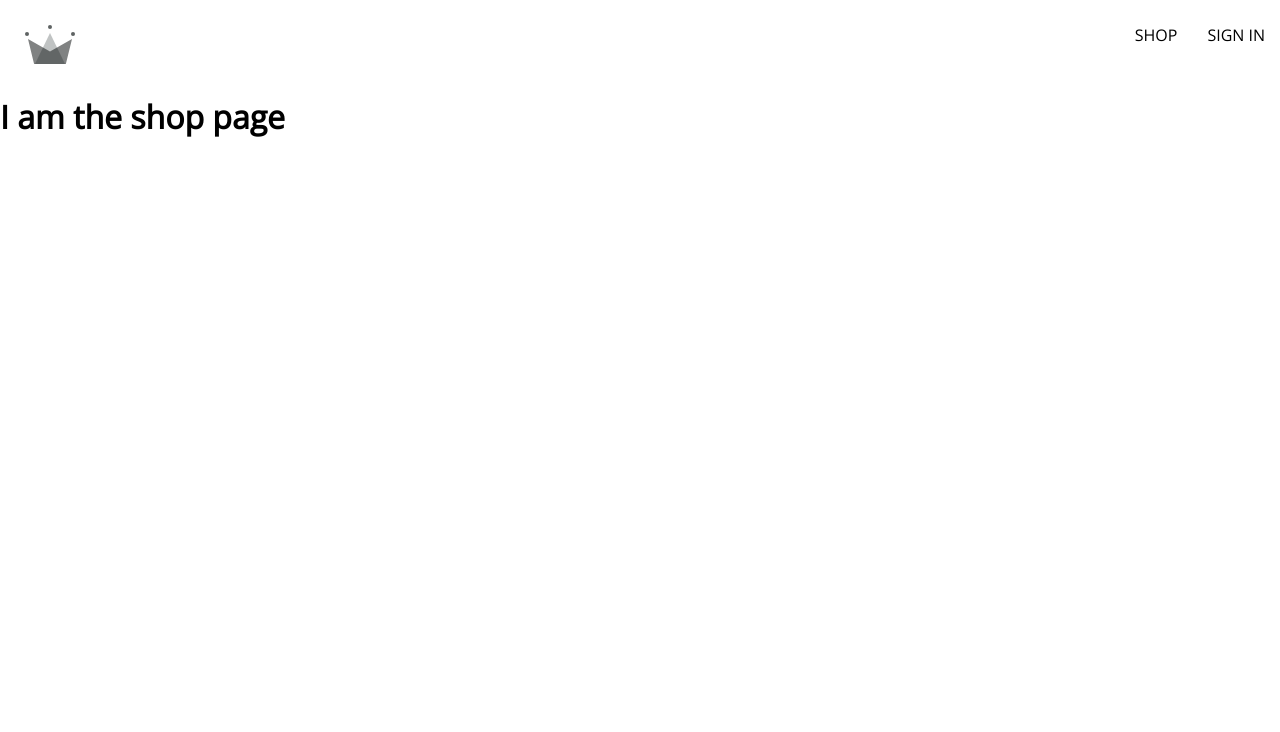
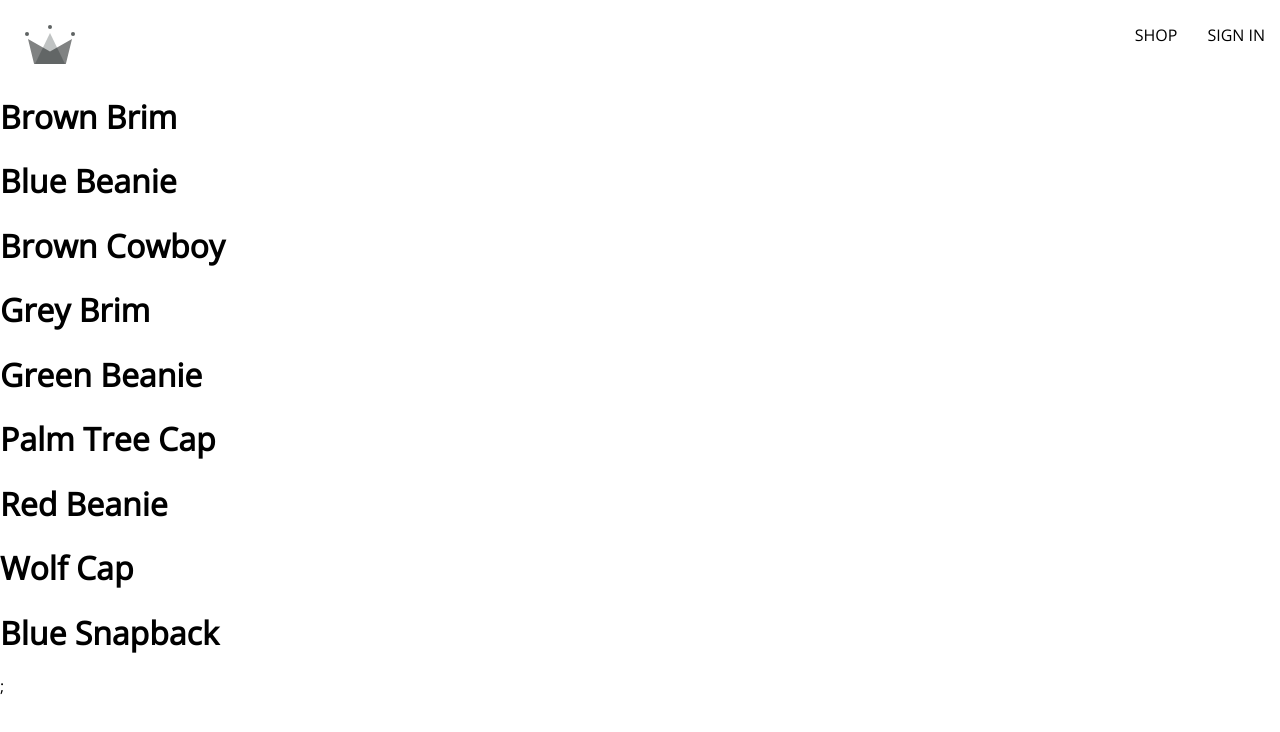
Before and after one commit to ahallam75/ecommerce-clothing-store, a React (Create React App) app: page /shop in a window 1280 px wide. Shown: the top 732 px of the page. Built offline with nearby package versions, Linux system fonts and the light colour scheme; no server answers.

Commit message:
Products context and Shop component

```diff
--- a/src/App.js
+++ b/src/App.js
@@ -3,10 +3,7 @@
 import Home from './routes/home/home.component';
 import Navigation from './routes/navigation/navigation.component';
 import Authentication from './routes/authentication/authentication.component';
-
-const Shop = () => {
-  return <h1>I am the shop page</h1>;
-};
+import Shop from './routes/shop/shop.component';
 
 const App = () => {
   return (
--- /dev/null
+++ b/src/contexts/products.context.jsx
@@ -0,0 +1,15 @@
+import { createContext, useState } from "react";
+
+import PRODUCTS from '../shop-data.json';
+
+export const ProductsContext = createContext({
+  products: [],
+});
+
+export const ProductsProvider = ({ children }) => {
+  const [ products, setProducts ] = useState(PRODUCTS);
+  const value = { products };
+  return (
+    <ProductsContext.Provider value={value}>{children}</ProductsContext.Provider>
+  )
+};
--- a/src/index.js
+++ b/src/index.js
@@ -5,13 +5,16 @@
 import './index.scss';
 import App from './App';
 import { UserProvider } from "./contexts/user.context";
+import { ProductsProvider } from "./contexts/products.context";
 
 const root = ReactDOM.createRoot(document.getElementById('root'));
 root.render(
   <React.StrictMode>
     <BrowserRouter>
       <UserProvider>
-        <App />
+        <ProductsProvider>
+          <App />
+        </ProductsProvider>
       </UserProvider>
     </BrowserRouter>
   </React.StrictMode>
--- /dev/null
+++ b/src/routes/shop/shop.component.jsx
@@ -0,0 +1,18 @@
+import { useContext } from "react";
+
+import { ProductsContext } from "../../contexts/products.context";
+
+const Shop = () => {
+  const { products } = useContext(ProductsContext);
+  return (
+    <div>
+      {products.map(({ id, name }) => (
+        <div key={id}>
+          <h1>{ name }</h1>
+        </div>
+      ))};
+    </div>
+  );
+};
+
+export default Shop;
--- /dev/null
+++ b/src/shop-data.json
@@ -0,0 +1,56 @@
+[
+  {
+    "id": 1,
+    "name": "Brown Brim",
+    "imageUrl": "https://i.ibb.co/ZYW3VTp/brown-brim.png",
+    "price": 25
+  },
+  {
+    "id": 2,
+    "name": "Blue Beanie",
+    "imageUrl": "https://i.ibb.co/ypkgK0X/blue-beanie.png",
+    "price": 18
+  },
+  {
+    "id": 3,
+    "name": "Brown Cowboy",
+    "imageUrl": "https://i.ibb.co/QdJwgmp/brown-cowboy.png",
+    "price": 35
+  },
+  {
+    "id": 4,
+    "name": "Grey Brim",
+    "imageUrl": "https://i.ibb.co/RjBLWxB/grey-brim.png",
+    "price": 25
+  },
+  {
+    "id": 5,
+    "name": "Green Beanie",
+    "imageUrl": "https://i.ibb.co/YTjW3vF/green-beanie.png",
+    "price": 18
+  },
+  {
+    "id": 6,
+    "name": "Palm Tree Cap",
+    "imageUrl": "https://i.ibb.co/rKBDvJX/palm-tree-cap.png",
+    "price": 14
+  },
+  {
+    "id": 7,
+    "name": "Red Beanie",
+    "imageUrl": "https://i.ibb.co/bLB646Z/red-beanie.png",
+    "price": 18
+  },
+  {
+    "id": 8,
+    "name": "Wolf Cap",
+    "imageUrl": "https://i.ibb.co/1f2nWMM/wolf-cap.png",
+    "price": 14
+  },
+  {
+    "id": 9,
+    "name": "Blue Snapback",
+    "imageUrl": "https://i.ibb.co/X2VJP2W/blue-snapback.png",
+    "price": 16
+  }
+]
```
